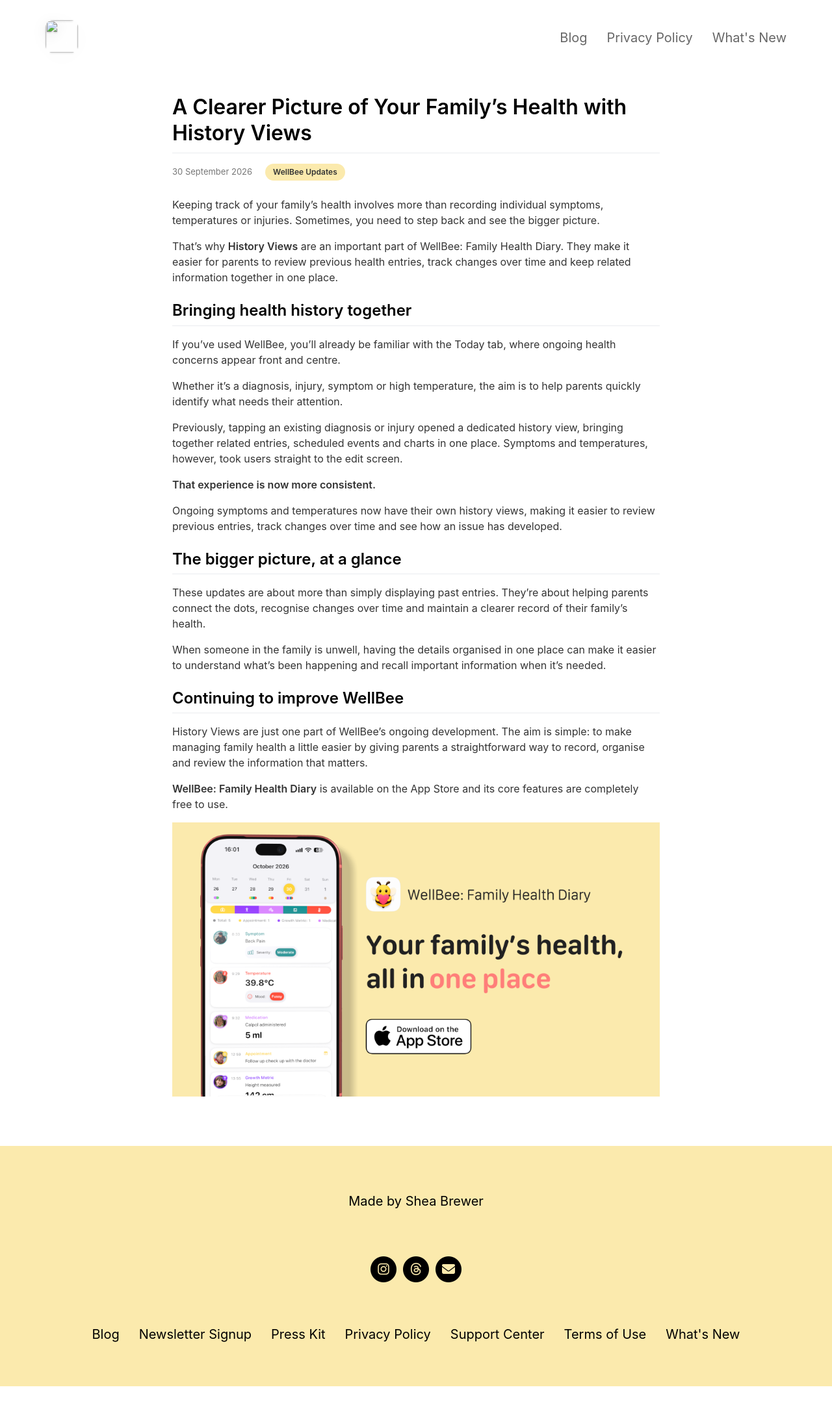
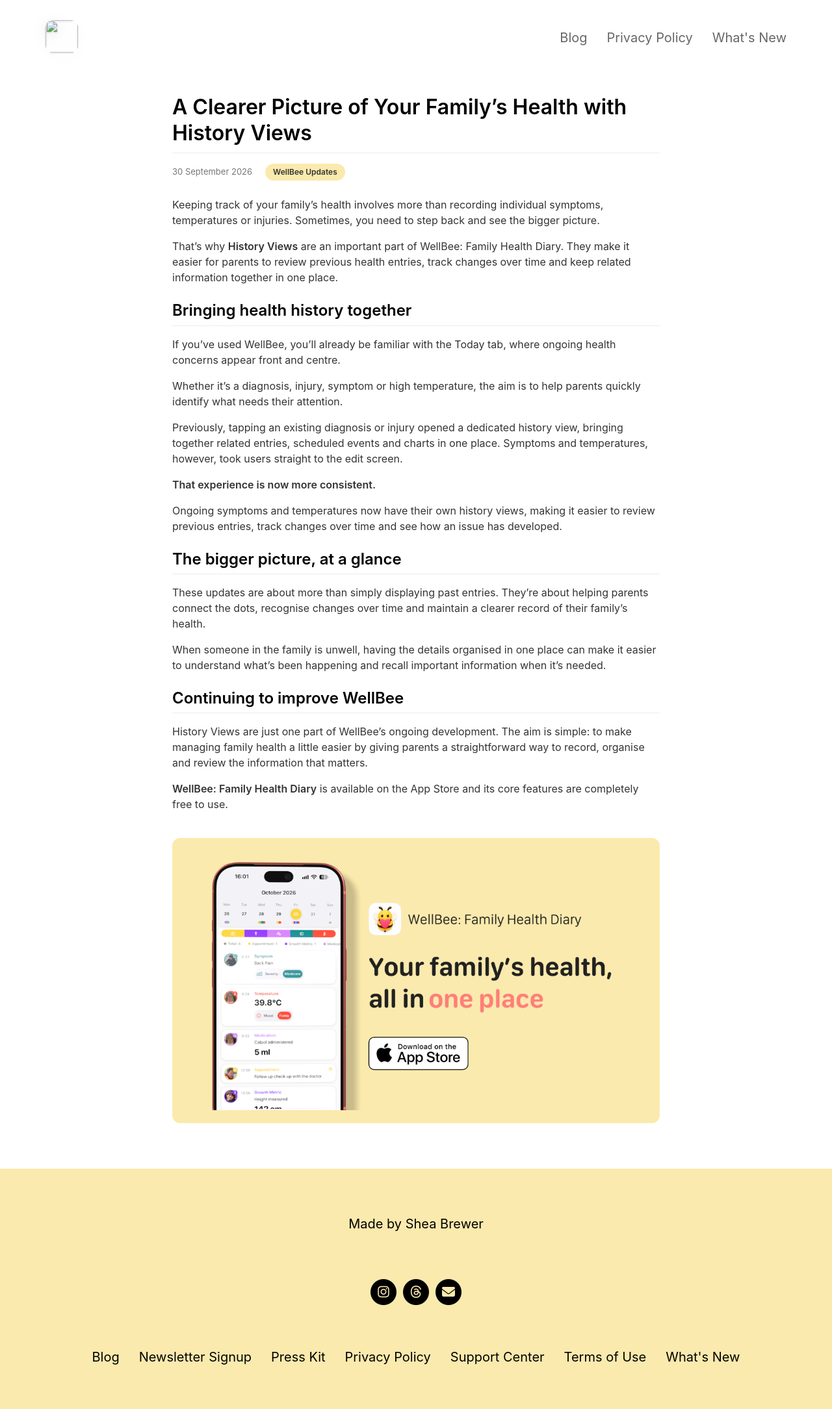
Before and after one commit to sheabrewer1986/WellBeeWebsite, a Jekyll site: the page built from _posts/2026-09-30-history-in-wellbee.md, in a window 1280 px wide. Shown: the whole page at 65% size. Built offline with Jekyll 4.4.1, drawn with Linux system fonts in a browser that asks for light colours; nearby versions of some CDN libraries; before the commit the page ends 2134 px from its top, so only the background shows below that.

Commit message:
[Feature] Adding the download banner styling code

```diff
--- a/_sass/layout.scss
+++ b/_sass/layout.scss
@@ -926,3 +926,20 @@
 .blogCard-about-wellbee {
     border-color: #f8dfe5;
 }
+
+// Blog Download Banner
+.blogDownloadBanner {
+    background-color: #fbeaad;
+    padding: 20px;
+    margin-top: 40px;
+    border-radius: 12px;
+    text-align: center;
+}
+
+.blogDownloadBanner img {
+    display: block;
+    width: 100%;
+    max-width: 700px;
+    height: auto;
+    margin: 0 auto;
+}
```
